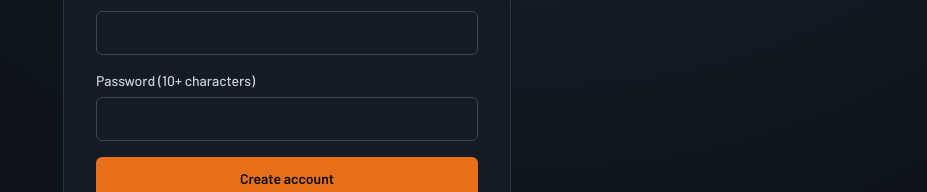
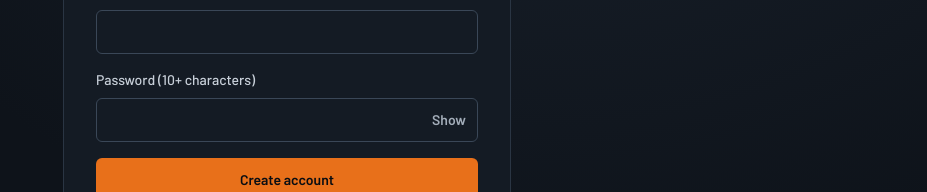
Before and after one commit to naikmohit379-lab/contractor-portal, a Next.js app in the folder apps/web/: page /register in a window 1280 px wide. Shown: the part 445-637 px from the top of the page, without its empty margins (353-1280 px from the left). Built offline with nearby package versions, Linux system fonts and the light colour scheme; no server answers; a web font is replaced by a local one.

Commit message:
feat: add password visibility to account creation

```diff
--- a/apps/web/src/app/register/page.tsx
+++ b/apps/web/src/app/register/page.tsx
@@ -20,6 +20,7 @@ export default function RegisterPage() {
   const { register: signUp } = useAuth();
   const router = useRouter();
   const [error, setError] = useState<string | null>(null);
+  const [showPassword, setShowPassword] = useState(false);
   const { register, handleSubmit, formState: { errors, isSubmitting } } = useForm<RegisterInput>({ resolver: zodResolver(registerSchema) });
 
   const onSubmit = handleSubmit(async (values) => {
@@ -37,8 +38,26 @@ export default function RegisterPage() {
       <form onSubmit={onSubmit} className="space-y-4" noValidate>
         {FIELDS.map((f) => (
           <div key={f.name}>
-            <label className="label" htmlFor={f.name}>{f.label}</label>
-            <input id={f.name} type={f.type} autoComplete={f.autoComplete} className="field" {...register(f.name)} />
+            {f.name === "password" ? <>
+              <div className="mb-2 flex items-center justify-between">
+                <label className="label mb-0" htmlFor={f.name}>{f.label}</label>
+              </div>
+              <div className="relative">
+                <input id={f.name} type={showPassword ? "text" : "password"} autoComplete={f.autoComplete} className="field pr-16" {...register(f.name)} />
+                <button
+                  type="button"
+                  className="absolute inset-y-0 right-3 text-sm font-semibold text-mist hover:text-white"
+                  onClick={() => setShowPassword((visible) => !visible)}
+                  aria-label={showPassword ? "Hide password" : "Show password"}
+                  aria-pressed={showPassword}
+                >
+                  {showPassword ? "Hide" : "Show"}
+                </button>
+              </div>
+            </> : <>
+              <label className="label" htmlFor={f.name}>{f.label}</label>
+              <input id={f.name} type={f.type} autoComplete={f.autoComplete} className="field" {...register(f.name)} />
+            </>}
             {errors[f.name] && <p className="field-error">{errors[f.name]?.message}</p>}
           </div>
         ))}
```
